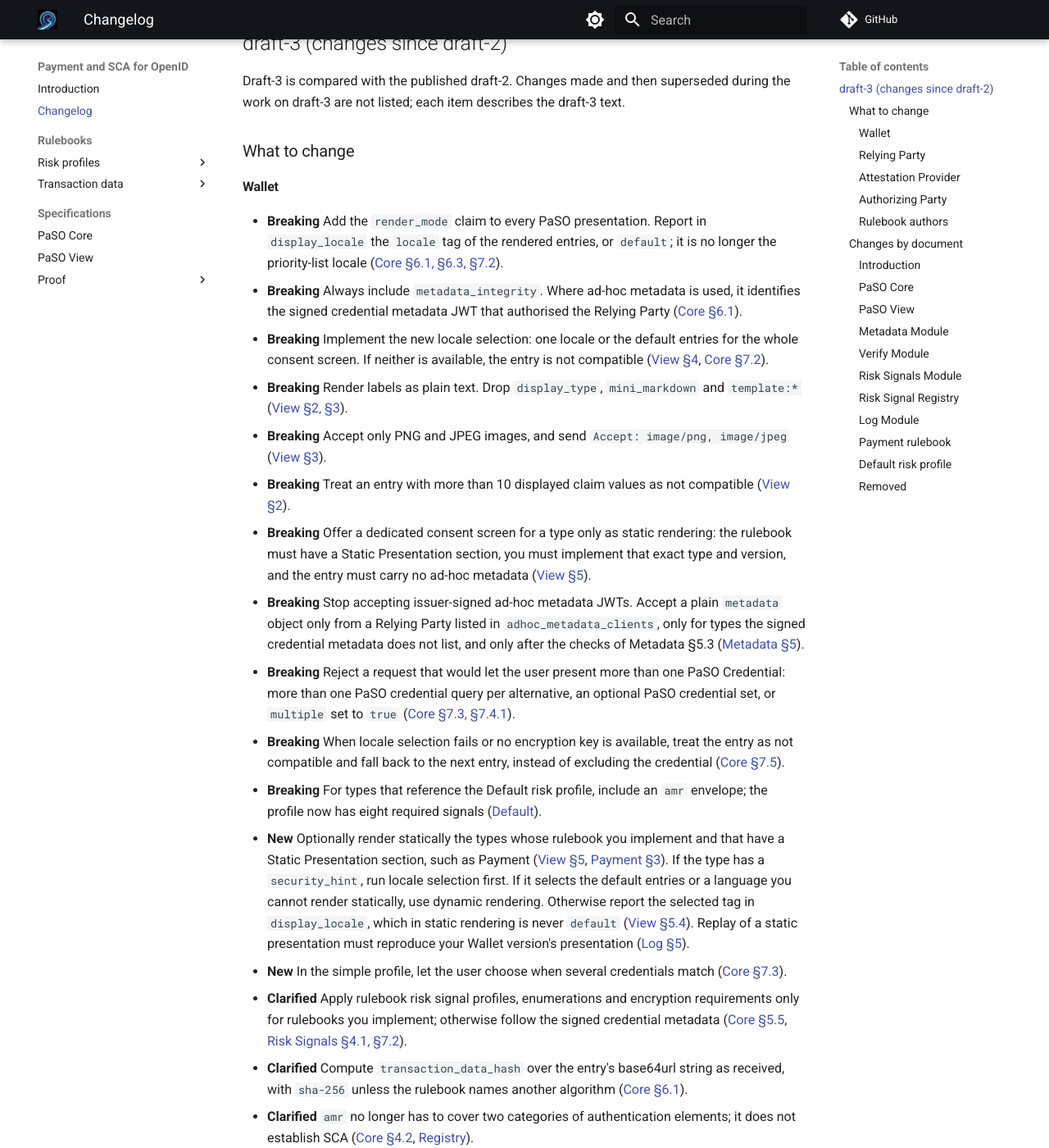
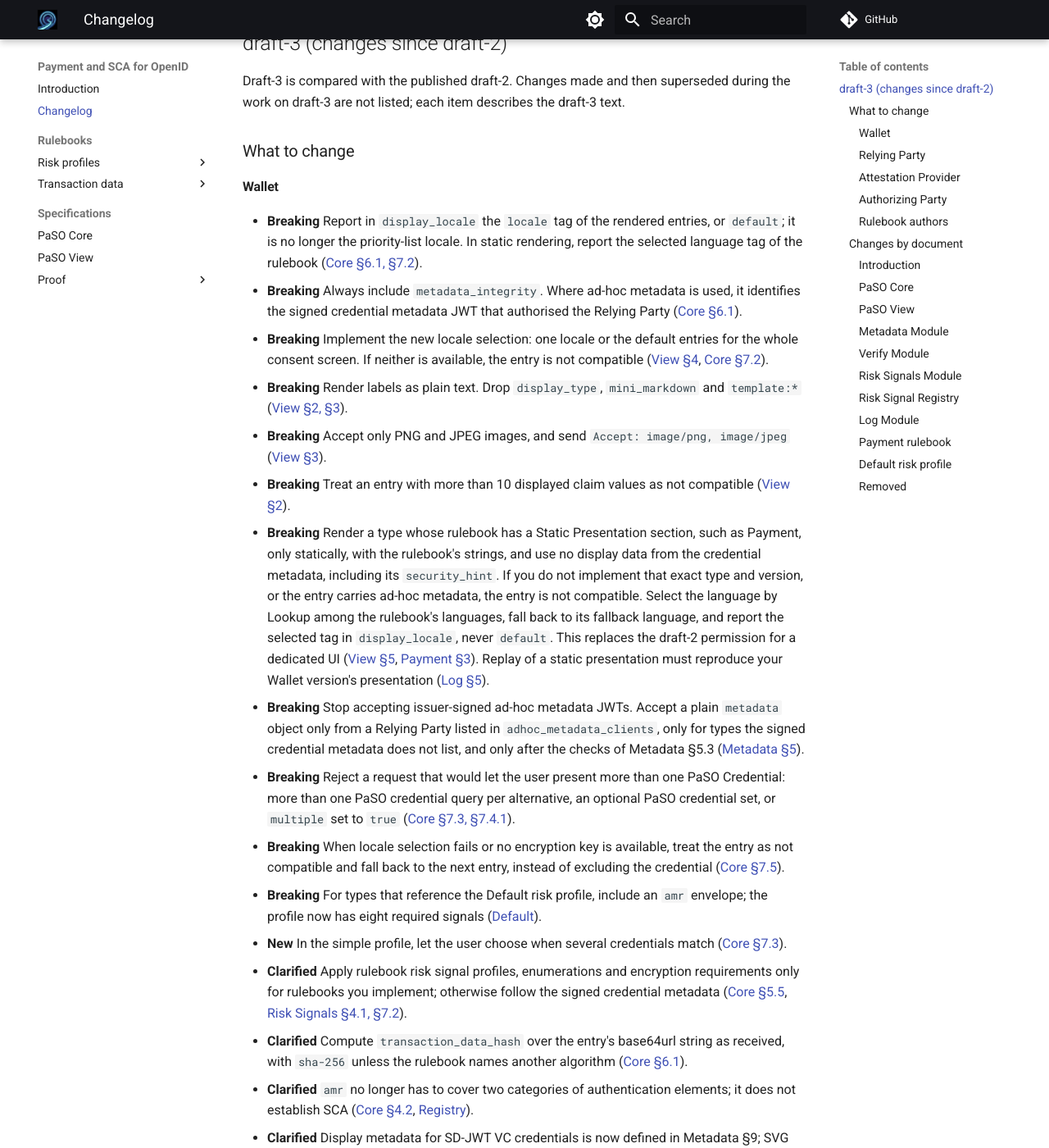
Before and after one commit to APTITUDE-Consortium/payments-and-sca-for-openid, an MkDocs documentation site: the page built from docs/changelog.md, in a window 1280 px wide and 1400 px high, scrolled down 479 px. Shown: the whole window at 82% size. Built offline with MkDocs 1.6.1 and Material for MkDocs 9.7.7, drawn with Linux system fonts in a browser that asks for light colours; comment, search, counter and statistics services are not loaded; the version menu is left out; some of the changed text lies outside the part shown.

Commit message:
docs: overview and changelog for static-only rendering of static types

```diff
--- a/docs/changelog.md
+++ b/docs/changelog.md
@@ -18,18 +18,17 @@ Draft-3 is compared with the published draft-2. Changes made and then superseded
 
 #### Wallet
 
-- **Breaking** Add the `render_mode` claim to every PaSO presentation. Report in `display_locale` the `locale` tag of the rendered entries, or `default`; it is no longer the priority-list locale ([Core §6.1, §6.3, §7.2](specifications/paso-core.md)).
+- **Breaking** Report in `display_locale` the `locale` tag of the rendered entries, or `default`; it is no longer the priority-list locale. In static rendering, report the selected language tag of the rulebook ([Core §6.1, §7.2](specifications/paso-core.md)).
 - **Breaking** Always include `metadata_integrity`. Where ad-hoc metadata is used, it identifies the signed credential metadata JWT that authorised the Relying Party ([Core §6.1](specifications/paso-core.md)).
 - **Breaking** Implement the new locale selection: one locale or the default entries for the whole consent screen. If neither is available, the entry is not compatible ([View §4](specifications/paso-view.md), [Core §7.2](specifications/paso-core.md)).
 - **Breaking** Render labels as plain text. Drop `display_type`, `mini_markdown` and `template:*` ([View §2, §3](specifications/paso-view.md)).
 - **Breaking** Accept only PNG and JPEG images, and send `Accept: image/png, image/jpeg` ([View §3](specifications/paso-view.md)).
 - **Breaking** Treat an entry with more than 10 displayed claim values as not compatible ([View §2](specifications/paso-view.md)).
-- **Breaking** Offer a dedicated consent screen for a type only as static rendering: the rulebook must have a Static Presentation section, you must implement that exact type and version, and the entry must carry no ad-hoc metadata ([View §5](specifications/paso-view.md)).
+- **Breaking** Render a type whose rulebook has a Static Presentation section, such as Payment, only statically, with the rulebook's strings, and use no display data from the credential metadata, including its `security_hint`. If you do not implement that exact type and version, or the entry carries ad-hoc metadata, the entry is not compatible. Select the language by Lookup among the rulebook's languages, fall back to its fallback language, and report the selected tag in `display_locale`, never `default`. This replaces the draft-2 permission for a dedicated UI ([View §5](specifications/paso-view.md), [Payment §3](rulebooks/transaction_data/Payment.md)). Replay of a static presentation must reproduce your Wallet version's presentation ([Log §5](specifications/proof/paso-proof-log.md)).
 - **Breaking** Stop accepting issuer-signed ad-hoc metadata JWTs. Accept a plain `metadata` object only from a Relying Party listed in `adhoc_metadata_clients`, only for types the signed credential metadata does not list, and only after the checks of Metadata §5.3 ([Metadata §5](specifications/proof/paso-proof-metadata.md)).
 - **Breaking** Reject a request that would let the user present more than one PaSO Credential: more than one PaSO credential query per alternative, an optional PaSO credential set, or `multiple` set to `true` ([Core §7.3, §7.4.1](specifications/paso-core.md)).
 - **Breaking** When locale selection fails or no encryption key is available, treat the entry as not compatible and fall back to the next entry, instead of excluding the credential ([Core §7.5](specifications/paso-core.md)).
 - **Breaking** For types that reference the Default risk profile, include an `amr` envelope; the profile now has eight required signals ([Default](rulebooks/risk_profiles/Default.md)).
-- **New** Optionally render statically the types whose rulebook you implement and that have a Static Presentation section, such as Payment ([View §5](specifications/paso-view.md), [Payment §3](rulebooks/transaction_data/Payment.md)). If the type has a `security_hint`, run locale selection first. If it selects the default entries or a language you cannot render statically, use dynamic rendering. Otherwise report the selected tag in `display_locale`, which in static rendering is never `default` ([View §5.4](specifications/paso-view.md)). Replay of a static presentation must reproduce your Wallet version's presentation ([Log §5](specifications/proof/paso-proof-log.md)).
 - **New** In the simple profile, let the user choose when several credentials match ([Core §7.3](specifications/paso-core.md)).
 - **Clarified** Apply rulebook risk signal profiles, enumerations and encryption requirements only for rulebooks you implement; otherwise follow the signed credential metadata ([Core §5.5](specifications/paso-core.md), [Risk Signals §4.1, §7.2](specifications/proof/paso-proof-risk-signals.md)).
 - **Clarified** Compute `transaction_data_hash` over the entry's base64url string as received, with `sha-256` unless the rulebook names another algorithm ([Core §6.1](specifications/paso-core.md)).
@@ -49,7 +48,8 @@ Draft-3 is compared with the published draft-2. Changes made and then superseded
 
 #### Attestation Provider
 
-- **Breaking** Publish `ui_labels` for every transaction data type ([Metadata §3, §3.2](specifications/proof/paso-proof-metadata.md)).
+- **Breaking** Publish `ui_labels` for every transaction data type rendered dynamically ([Metadata §3, §3.2](specifications/proof/paso-proof-metadata.md)).
+- **New** For a type whose rulebook has a Static Presentation section, such as Payment, the entry in `transaction_data_types` may be an empty object. The Wallet ignores its `claims` and `ui_labels`, including the `security_hint` ([Metadata §3](specifications/proof/paso-proof-metadata.md), [View §5.2](specifications/paso-view.md)).
 - **Breaking** Give every `display` and `ui_labels` array of a type the same set of locales, with a default entry in all or none of them. Do not use `default` as a `locale` value. Declare at most 10 claims with a `display` array ([Metadata §3.3](specifications/proof/paso-proof-metadata.md)).
 - **Breaking** Remove `display_type`, `mini_markdown` and `template:*` from metadata, and SVG templates and images from display resources ([View §2, §3](specifications/paso-view.md)).
 - **Breaking** Issuer-signed ad-hoc metadata JWTs are no longer accepted. Authorise Relying Parties through `adhoc_metadata_clients` in the signed credential metadata instead ([Metadata §5.2](specifications/proof/paso-proof-metadata.md)).
@@ -60,7 +60,7 @@ Draft-3 is compared with the published draft-2. Changes made and then superseded
 #### Authorizing Party
 
 - **Breaking** Require exactly one PaSO presentation in the `vp_token`. Find the matched entry by the presentation's credential query and the hash, without requiring it to be the first-match entry. Accept `sha-256`, or the algorithm the rulebook names ([Verify §3](specifications/proof/paso-proof-verify.md)).
-- **Breaking** Check `render_mode`. If it is `static`, check that the rulebook has a Static Presentation section and that the entry carries no ad-hoc `metadata`. Check `display_locale` against the rendering mode. In dynamic rendering it is a tag for which every `display` and `ui_labels` array has an entry, or `default` if every array has a default entry. In static rendering it is a language tag, never `default`, and it matches a `security_hint` entry where the type has one. Always check `metadata_integrity` ([Verify §3](specifications/proof/paso-proof-verify.md)).
+- **Breaking** Check `display_locale` against the rendering mode, which follows from the type. If the rulebook has a Static Presentation section, the entry was rendered statically: check that it carries no ad-hoc `metadata` and that `display_locale` is one of the rulebook's language tags. Otherwise it is a tag for which every `display` and `ui_labels` array has an entry, or `default` if every array has a default entry. Always check `metadata_integrity` ([Verify §3](specifications/proof/paso-proof-verify.md)).
 - **Breaking** Verify ad-hoc metadata: the client is listed in `adhoc_metadata_clients`, the type is not published, and the object conforms. For types used only with ad-hoc metadata, check the `payload` against that metadata ([Verify §3](specifications/proof/paso-proof-verify.md)).
 - **Breaking** Do not treat `amr` as evidence of SCA. SCA rests on holder binding, and the `amr` check is removed. Where the Default risk profile applies, an `amr` envelope is now required ([Core §4.2](specifications/paso-core.md), [Verify §3](specifications/proof/paso-proof-verify.md), [Default](rulebooks/risk_profiles/Default.md)).
 - **Breaking** If you expose the proposed endpoint, accept only a signed JWT or a JWE containing one. Verify the signature, `typ` and certificate chain, and respond `401` on failure ([Verify §4](specifications/proof/paso-proof-verify.md)).
@@ -71,7 +71,7 @@ Draft-3 is compared with the published draft-2. Changes made and then superseded
 
 - **Breaking** The Credential Rulebook of a PaSO Credential used for Strong Customer Authentication must specify the holder binding and user authentication requirements by which its presentations meet PSD2 Article 97 ([Core §4.2](specifications/paso-core.md)).
 - **Breaking** The Generic and Mandate rulebooks are removed. Types that relied on them need their own rulebook or ad-hoc metadata ([Core §5.1](specifications/paso-core.md)).
-- **New** A rulebook may include a Static Presentation section, which becomes part of the type's immutable semantic structure. The Payment rulebook is an example ([Core §5.3](specifications/paso-core.md), [Payment §3](rulebooks/transaction_data/Payment.md)).
+- **New** A rulebook may include a Static Presentation section, which becomes part of the type's immutable semantic structure. It defines what is shown, the meaning of the actions, and the strings in each of its languages, with a fallback language and an optional security hint. The type is then always rendered statically. The Payment rulebook is an example ([Core §5.3](specifications/paso-core.md), [Payment §3](rulebooks/transaction_data/Payment.md)).
 - **New** A rulebook may name a hash algorithm other than `sha-256` for `transaction_data_hash` ([Core §6.1](specifications/paso-core.md)).
 - **Clarified** Obligations are stated by role. Wallets build rulebooks in and do not fetch them at runtime, and a type used only with ad-hoc metadata needs no rulebook ([Core §5.1, §5.5](specifications/paso-core.md)).
 
@@ -79,20 +79,19 @@ Draft-3 is compared with the published draft-2. Changes made and then superseded
 
 #### Introduction
 
-- **Clarified** The overview presents two rendering modes: dynamic rendering, which every Wallet supports, and static rendering as an optional optimisation for standardised types ([Introduction §6](index.md)).
+- **Clarified** The overview presents two rendering modes, determined by the type: static rendering from the rulebook for types whose rulebook has a Static Presentation section, and dynamic rendering, which every Wallet supports, for all others ([Introduction §6](index.md)).
 - **Clarified** Strong Customer Authentication is attributed to holder binding, not to the `amr` claim ([Introduction §4.1, §7 and §9](index.md)).
 - **Clarified** Generic transaction types, such as login or limit changes, are served by ad-hoc metadata instead of a generic rulebook ([Introduction §6.2, §6.3](index.md)).
 - **Clarified** The proof package hand-off uses a proposed endpoint with a signed, optionally encrypted envelope, and a payment scheme may define its own ([Introduction §4.2 and §7.2](index.md)).
 
 #### PaSO Core
 
-- **Breaking** New required SCA response claim `render_mode` (`dynamic` or `static`), also as an mdoc data element ([Core §6.1, §6.3](specifications/paso-core.md)).
-- **Breaking** `display_locale` reports the `locale` tag of the rendered metadata entries, or the string `default` when the default entries were rendered. In static rendering it is a language tag and never `default` ([Core §6.1](specifications/paso-core.md)).
+- **Breaking** `display_locale` reports the `locale` tag of the rendered metadata entries, or the string `default` when the default entries were rendered. In static rendering it is the selected language tag of the rulebook and never `default` ([Core §6.1](specifications/paso-core.md)).
 - **Breaking** The Wallet renders one consent screen from a single locale or entirely from default entries, and `display_locale` reports that selection; it is no longer the priority-list locale ([Core §7.2](specifications/paso-core.md)).
 - **Breaking** The Credential Rulebook of a PaSO Credential used for Strong Customer Authentication shall specify the holder binding and user authentication requirements by which its presentations meet PSD2 Article 97 ([Core §4.2](specifications/paso-core.md)).
 - **Breaking** A presentation carries exactly one PaSO Credential. The credential query identifiers referenced by PaSO-targeted entries form a single slot, the PaSO slot. Every alternative of its credential set contains exactly one of them, and that set is not optional. Without `credential_sets`, the PaSO entries reference exactly one credential query. No such query sets `multiple` to `true`. A Wallet rejects a request that breaks these rules ([Core §7.3, §7.4.1](specifications/paso-core.md)).
 - **Breaking** Failures have one of three consequences: rejecting the request, excluding the credential, or making the entry not compatible with the credential. A locale-selection failure and a missing encryption key are now entry-level, so the Wallet falls back to the next entry instead of excluding the credential ([Core §7.5](specifications/paso-core.md)).
-- **New** A Transaction Data Type Rulebook may include a Static Presentation section, which enables static rendering. It is part of the immutable semantic structure of the type ([Core §5.3](specifications/paso-core.md)).
+- **New** A Transaction Data Type Rulebook may include a Static Presentation section, which defines the static presentation and its strings per language. A type with such a section is always rendered statically; its entry is not compatible if the Wallet does not implement the rulebook or the entry carries ad-hoc metadata. The section is part of the immutable semantic structure of the type ([Core §5.3, §7.5](specifications/paso-core.md)).
 - **New** A type used only with ad-hoc metadata needs no rulebook ([Core §5.1](specifications/paso-core.md)).
 - **New** In the simple profile, several credentials may match the credential query; the user selects one, and the display follows the selection. The simple profile's boundary is stated exactly, and every other PaSO request is in the advanced profile ([Core §7.3, §7.4](specifications/paso-core.md)).
 - **Clarified** Strong Customer Authentication is established by holder binding as required by the Credential Rulebook. `amr` is an ordinary risk signal: its presence does not establish SCA and its absence does not negate it ([Core §4.2, §6.1](specifications/paso-core.md)).
@@ -107,15 +106,14 @@ Draft-3 is compared with the published draft-2. Changes made and then superseded
 - **Breaking** A `transaction_data` entry may contain at most 10 displayed claim values; otherwise it is not compatible. This replaces the Wallet-defined bound of at least 200 rendered items ([View §2](specifications/paso-view.md)).
 - **Breaking** Images must be PNG or JPEG. SVG is no longer supported, and the Wallet sends `Accept: image/png, image/jpeg` ([View §3](specifications/paso-view.md)).
 - **Breaking** Locale selection is redefined. The available tags are the locales present in every considered array. The Wallet applies RFC 4647 Lookup for each locale of its priority list, then falls back to the default entries; if neither succeeds, the entry is not compatible ([View §4](specifications/paso-view.md)).
-- **Breaking** Static rendering replaces the draft-2 permission for a dedicated UI. The Wallet may render statically only if the rulebook has a Static Presentation section, the Wallet implements that exact type and version, and the entry carries no ad-hoc metadata. The Wallet chooses the mode; Attestation Providers and Relying Parties cannot require or prohibit it. A static screen uses a single language and shows any `security_hint` exactly. Where the type has a `security_hint`, locale selection decides the language. If it selects the default entries or a language the Wallet cannot render statically, the Wallet uses dynamic rendering ([View §5](specifications/paso-view.md)).
+- **Breaking** Static rendering replaces the draft-2 permission for a dedicated UI. A type whose rulebook has a Static Presentation section is always rendered statically, from the rulebook alone: the Wallet uses the rulebook's strings, in a language selected by Lookup among the rulebook's languages with its fallback language, and no display data from the credential metadata, including `security_hint`. If the Wallet does not implement that exact type and version, or the entry carries ad-hoc metadata, the entry is not compatible. No party chooses the mode ([View §5](specifications/paso-view.md)).
 - **Clarified** View applies to both the simple and the advanced profile and no longer requires the advanced profile ([View §1.1](specifications/paso-view.md)).
-- **Clarified** The rendering mode may differ between the candidate credentials the user can choose from ([View §5.2](specifications/paso-view.md)).
 - **Clarified** Security Considerations move to §6 (new §6.5 on the claim-value limit), References to §7, and Annex A.1 adds locale-selection examples ([View](specifications/paso-view.md)).
 
 #### Metadata Module
 
 - **Breaking** The issuer-signed ad-hoc metadata JWT (`adhoc-transaction-metadata+jwt`) is removed. Ad-hoc metadata is now a plain `metadata` object in the `transaction_data` entry. Only a Relying Party listed in `adhoc_metadata_clients` may supply it, its authority rests on the signature of the Authorization Request, and it is allowed only for types the signed credential metadata does not list ([Metadata §5](specifications/proof/paso-proof-metadata.md)).
-- **Breaking** `ui_labels` is required for every transaction data type ([Metadata §3, §3.2](specifications/proof/paso-proof-metadata.md)).
+- **Breaking** `ui_labels` is required for every transaction data type rendered dynamically. For a type whose rulebook has a Static Presentation section, `claims` and `ui_labels` are optional and ignored, and the entry may be an empty object ([Metadata §3, §3.2](specifications/proof/paso-proof-metadata.md)).
 - **Breaking** All `display` and `ui_labels` arrays of a type carry the same set of locales, and either all or none have a default entry. An array has no duplicate locales and at most one default entry. The `locale` value `default` is reserved. At most 10 claims may have a `display` array ([Metadata §3.3](specifications/proof/paso-proof-metadata.md)).
 - **New** `adhoc_metadata_clients` lists the Relying Parties authorised to supply ad-hoc metadata ([Metadata §5.2](specifications/proof/paso-proof-metadata.md)).
 - **New** `transaction_data_types` may be empty or omit types. A type the Attestation Provider does not publish is reserved for the Relying Parties it authorises ([Metadata §3](specifications/proof/paso-proof-metadata.md)).
@@ -126,7 +124,7 @@ Draft-3 is compared with the published draft-2. Changes made and then superseded
 #### Verify Module
 
 - **Breaking** The ingestion endpoint is a proposal; a payment scheme or rulebook may define another forwarding mechanism. The body is always a signed JWT (`typ` `paso-proof-package+jwt`, sender's chain in `x5c`), optionally nested in a JWE (`cty` `JWT`, baseline `ECDH-ES` with `P-256` and `A256GCM`). The plain `application/json` body is removed. The sender may be the Relying Party or a party forwarding on its behalf. `401` means the signature, `typ` or chain failed ([Verify §4](specifications/proof/paso-proof-verify.md)).
-- **Breaking** The Authorizing Party checks `render_mode`; for `static`, the rulebook must have a Static Presentation section and the entry must carry no ad-hoc metadata. It checks `display_locale` against the rendering mode; for `static`, it is a language tag that matches a `security_hint` entry where the type has one. It always checks `metadata_integrity`, and verifies ad-hoc metadata: the client is authorised, the type is unpublished, and the object conforms. For types used only with ad-hoc metadata, it checks the `payload` against that metadata. The `amr` check is removed ([Verify §3](specifications/proof/paso-proof-verify.md)).
+- **Breaking** The rendering mode follows from the type. Where the rulebook has a Static Presentation section, the Authorizing Party checks that the entry carries no ad-hoc metadata and that `display_locale` is one of the rulebook's language tags; otherwise it checks `display_locale` against the metadata. It always checks `metadata_integrity`, and verifies ad-hoc metadata: the client is authorised, the type is unpublished, and the object conforms. For types used only with ad-hoc metadata, it checks the `payload` against that metadata. The `amr` check is removed ([Verify §3](specifications/proof/paso-proof-verify.md)).
 - **Breaking** The `vp_token` must contain exactly one PaSO presentation. The matched entry is the PaSO-targeted entry whose `credential_ids` contain the presentation's credential query and whose hash equals `transaction_data_hash`. The Authorizing Party does not require it to be the first-match entry. The hash algorithm must be `sha-256` or the one the rulebook names ([Verify §3](specifications/proof/paso-proof-verify.md)).
 
 #### Risk Signals Module
@@ -143,12 +141,12 @@ Draft-3 is compared with the published draft-2. Changes made and then superseded
 
 #### Log Module
 
-- **New** Replay of a statically rendered presentation reproduces the static presentation of the Wallet version recorded in `wallet_instance_version` ([Log §5](specifications/proof/paso-proof-log.md)).
+- **New** Replay of a statically rendered presentation reproduces the static presentation of the Wallet version recorded in `wallet_instance_version`, in the language reported in `display_locale` ([Log §5](specifications/proof/paso-proof-log.md)).
 - **Clarified** Resolved resources no longer include SVG templates; they are the resources fetched for display, such as remote images ([Log §3](specifications/proof/paso-proof-log.md)).
 
 #### Payment rulebook
 
-- **New** Static Presentation section: `amount` and `payee.name` are shown on the same screen as the affirmative action, `payee.logo` may be shown, and the other claims are not shown. Example A.2 shows a static rendering. References move to §4 ([Payment §3](rulebooks/transaction_data/Payment.md)).
+- **New** Static Presentation section: Payment is always rendered statically. `amount` and `payee.name` are shown on the same screen as the affirmative action, `payee.logo` may be shown, and the other claims are not shown. The strings are defined in English (fallback), German and French, without a security hint. The examples show static renderings in English and French. References move to §4 ([Payment §3](rulebooks/transaction_data/Payment.md)).
 
 #### Default risk profile
 
```
Also changed, not shown: docs/index.md (+8 -8 lines).
